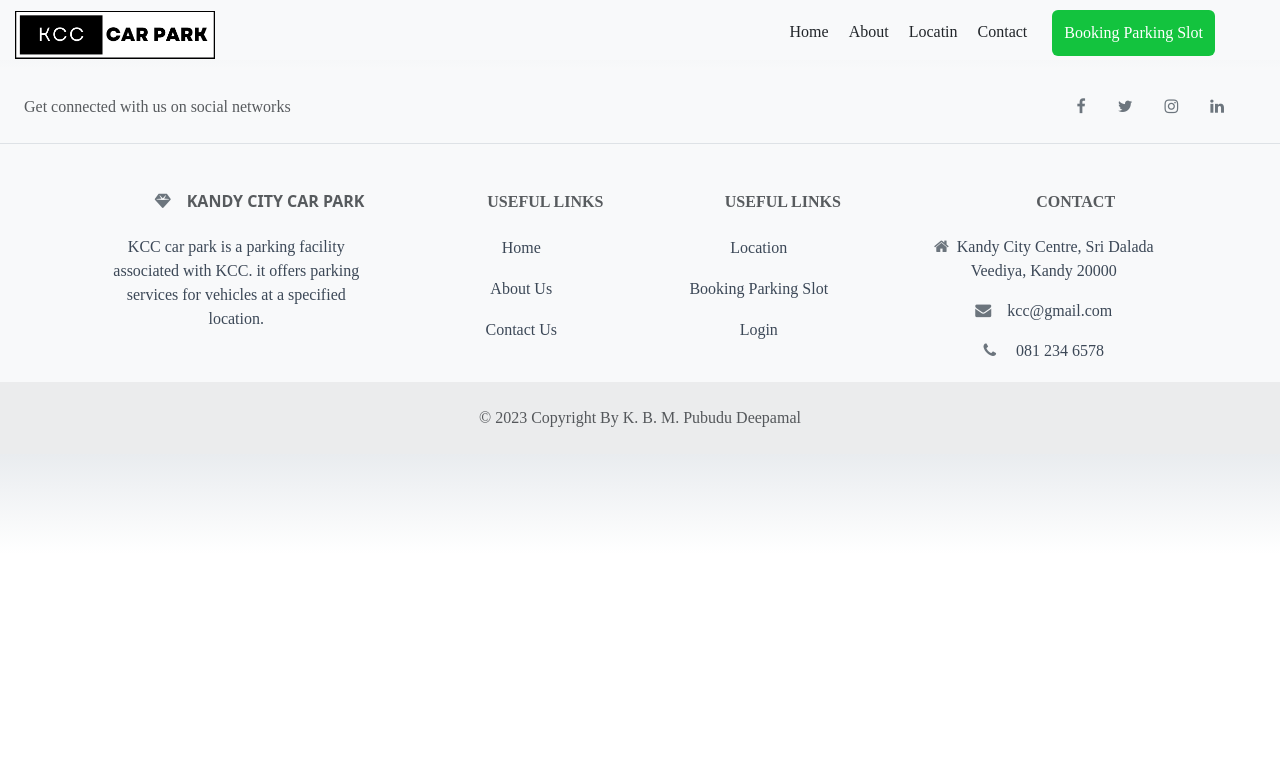
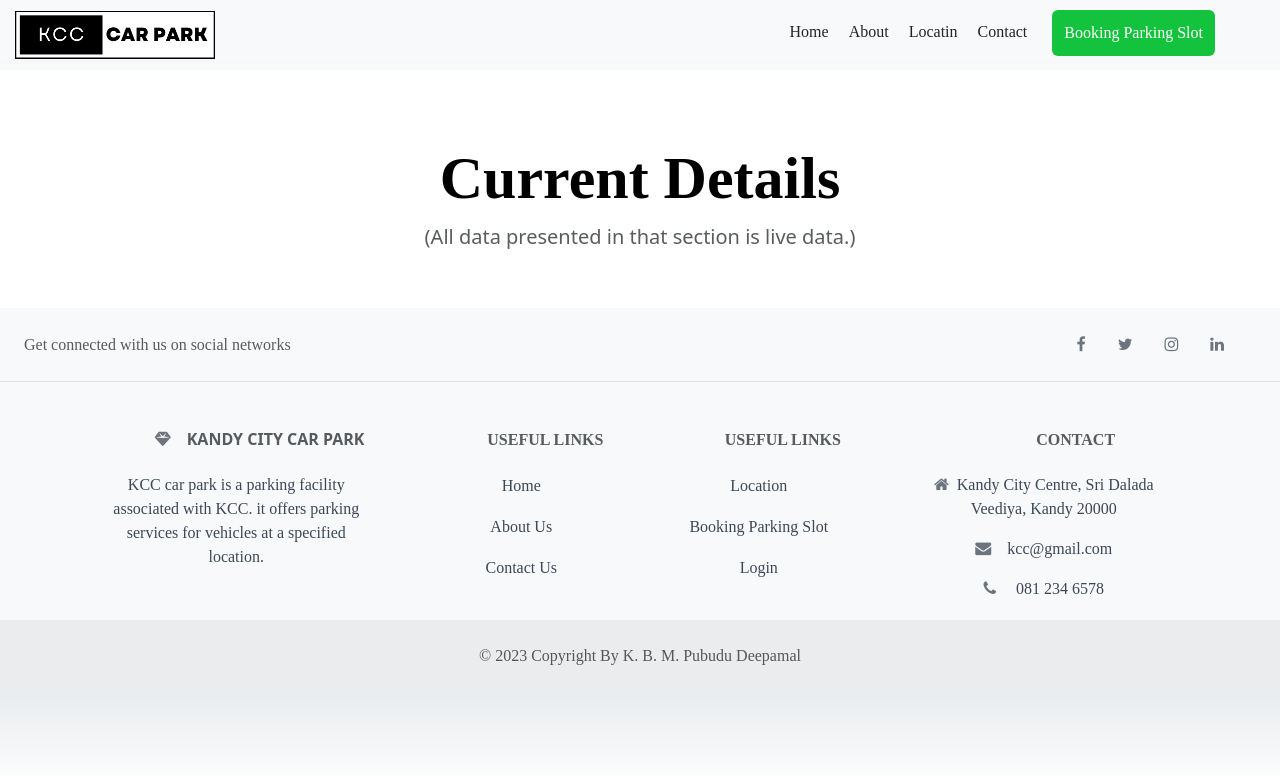
Before and after one commit to PubuduDeepamal/KCC, a React (Create React App) app: page /AdminLogin in a window 1280 px wide. Shown: the top 776 px of the page. Built offline with nearby package versions, Linux system fonts and the light colour scheme.

Commit message:
adminlogin

```diff
--- a/src/App.js
+++ b/src/App.js
@@ -6,6 +6,7 @@ import About from './pages/About'
 import Booking from './pages/Booking'
 import Locatin from './pages/Locatin'
 import Contacut from './pages/Contacut'
+import AdminLogin from './pages/Admin/AdminLogin'
 import Footer from './Components/Footer/Footer'
 function App() {
   return (
@@ -17,6 +18,7 @@ function App() {
         <Route path='/Locatin' element = {<Locatin/>}/>
         <Route path='/contacut' element = {<Contacut/>}/>
         <Route path='/booking' element = {<Booking/>}/>
+        <Route path='/AdminLogin' element = {<AdminLogin/>}/>
       </Routes>
       <Footer />
     </>
--- /dev/null
+++ b/src/Components/Admin/AdminLogin1.js
@@ -0,0 +1,25 @@
+import React from 'react';
+
+const AdminLogin1 = () => {
+
+
+  return (
+    <div id='container1'>
+    <div className="container py-3">
+
+      <header>
+        <div class="pricing-header p-3 pb-md-4 mx-auto text-center">
+          <h1 class="display-4 fw-normal text-body-emphasis" id="ParkingRatestitle"><b>Current Details</b></h1>
+          <p class="fs-5 text-body-secondary">(All data presented in that section is live data.)</p>
+        </div>
+      </header>
+
+      <main>
+
+      </main>
+    </div>
+    </div>
+  );
+};
+
+export default AdminLogin1;
--- /dev/null
+++ b/src/pages/Admin/AdminLogin.js
@@ -0,0 +1,12 @@
+import AdminLogin1 from '../../Components/Admin/AdminLogin1'
+
+function AdminLogin() {
+  return (
+    <div>
+      <AdminLogin1/>
+    </div>
+
+  );
+}
+
+export default AdminLogin;
```
Also changed, not shown: src/Css/AdminLogin.css (added).
